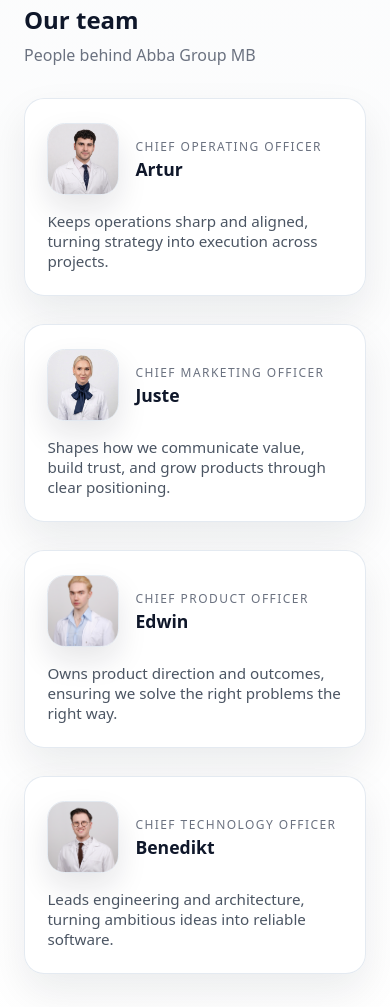
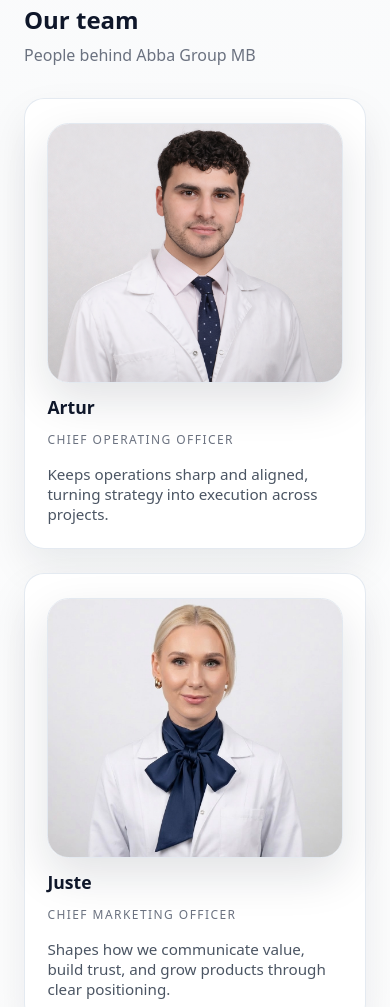
Before and after one commit to bendeiktbachmetjev/abba_group_web, a website: page about.html in a window 390 px wide. Shown: the part 1861-2868 px from the top of the page. Drawn offline with Linux system fonts and the light colour scheme.

Commit message:
Improve About team layout
Display the team section as four large photo cards in a single row on desktop with responsive breakpoints for smaller screens.

Made-with: Cursor

```diff
--- a/about.html
+++ b/about.html
@@ -112,54 +112,38 @@
           <h2>Our team</h2>
           <p>People behind Abba Group MB</p>
         </div>
-        <div class="cards-grid">
+        <div class="cards-grid team-grid">
           <article class="card">
-            <div class="team-card-header">
             <img class="team-avatar" src="media/Artur.PNG" alt="Artur — Chief Operating Officer">
-              <div class="team-card-meta">
+            <h3 class="team-card-name">Artur</h3>
             <div class="card-label">Chief Operating Officer</div>
-                <h3>Artur</h3>
-              </div>
-            </div>
             <p>
               Keeps operations sharp and aligned, turning strategy into execution across projects.
             </p>
           </article>
 
           <article class="card">
-            <div class="team-card-header">
             <img class="team-avatar" src="media/Juste.jpeg" alt="Juste — Chief Marketing Officer">
-              <div class="team-card-meta">
+            <h3 class="team-card-name">Juste</h3>
             <div class="card-label">Chief Marketing Officer</div>
-                <h3>Juste</h3>
-              </div>
-            </div>
             <p>
               Shapes how we communicate value, build trust, and grow products through clear positioning.
             </p>
           </article>
 
           <article class="card">
-            <div class="team-card-header">
             <img class="team-avatar" src="media/Edwin.JPG" alt="Edwin — Chief Product Officer">
-              <div class="team-card-meta">
+            <h3 class="team-card-name">Edwin</h3>
             <div class="card-label">Chief Product Officer</div>
-                <h3>Edwin</h3>
-              </div>
-            </div>
             <p>
               Owns product direction and outcomes, ensuring we solve the right problems the right way.
             </p>
           </article>
 
           <article class="card">
-            <div class="team-card-header">
             <img class="team-avatar" src="media/Benedikt.JPG" alt="Benedikt — Chief Technology Officer">
-              <div class="team-card-meta">
+            <h3 class="team-card-name">Benedikt</h3>
             <div class="card-label">Chief Technology Officer</div>
-                <h3>Benedikt</h3>
-              </div>
-            </div>
             <p>
               Leads engineering and architecture, turning ambitious ideas into reliable software.
             </p>
--- a/styles.css
+++ b/styles.css
@@ -371,6 +371,11 @@ img {
   gap: 1.75rem;
 }
 
+.cards-grid.team-grid {
+  grid-template-columns: repeat(4, minmax(0, 1fr));
+  gap: 1.5rem;
+}
+
 .card {
   border-radius: 1.25rem;
   padding: 1.5rem 1.4rem;
@@ -382,29 +387,18 @@ img {
   gap: 0.75rem;
 }
 
-.team-card-header {
-  display: flex;
-  align-items: center;
-  gap: 1rem;
+.team-avatar {
+  width: 100%;
+  height: 220px;
+  border-radius: 1.35rem;
+  object-fit: cover;
+  border: 1px solid rgba(226, 232, 240, 0.95);
+  box-shadow: 0 18px 45px rgba(15, 23, 42, 0.12);
 }
 
-.team-avatar {
-  width: 72px;
-  height: 72px;
-  border-radius: 1.1rem;
-  object-fit: cover;
-  border: 1px solid rgba(226, 232, 240, 0.95);
-  box-shadow: 0 14px 30px rgba(15, 23, 42, 0.1);
-}
-
-.team-card-meta {
-  display: flex;
-  flex-direction: column;
-  gap: 0.15rem;
-}
-
-.team-card-meta h3 {
-  margin: 0;
+.team-card-name {
+  margin: 0.2rem 0 0;
+  font-size: 1.1rem;
 }
 
 .card-label {
@@ -603,6 +597,10 @@ img {
     grid-template-columns: repeat(2, minmax(0, 1fr));
   }
 
+  .cards-grid.team-grid {
+    grid-template-columns: repeat(2, minmax(0, 1fr));
+  }
+
   .company-grid {
     grid-template-columns: minmax(0, 1fr);
   }
@@ -657,6 +655,14 @@ img {
     grid-template-columns: minmax(0, 1fr);
   }
 
+  .cards-grid.team-grid {
+    grid-template-columns: minmax(0, 1fr);
+  }
+
+  .team-avatar {
+    height: 260px;
+  }
+
   .section {
     padding: 3rem 0;
   }
```
Lines whose indentation alone changed are shown as unchanged.
